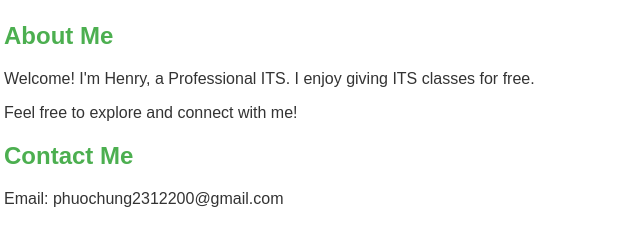
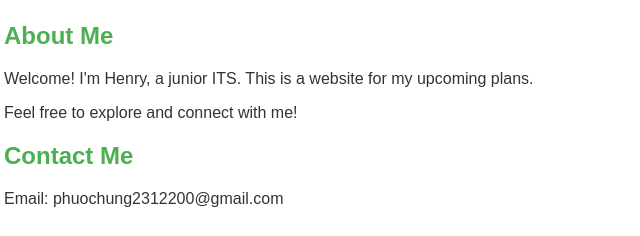
Before and after one commit to vophuochung/Websiteofhung, a plain HTML site: page index.html in a window 1280 px wide. Shown: the part 150-386 px from the top of the page, 236-876 px from the left. Drawn offline with Linux system fonts and the light colour scheme.

Commit message:
Update index.html

```diff
--- a/index.html
+++ b/index.html
@@ -46,7 +46,7 @@
     </header>
     <div class="container">
         <h2>About Me</h2>
-        <p>Welcome! I'm Henry, a Professional ITS. I enjoy giving ITS classes for free.</p>
+        <p>Welcome! I'm Henry, a junior ITS. This is a website for my upcoming plans.</p>
         <p>Feel free to explore and connect with me!</p>
         <h2>Contact Me</h2>
         <p>Email: phuochung2312200@gmail.com</p>
```
